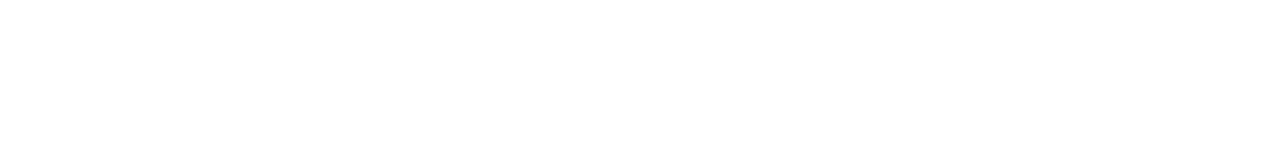
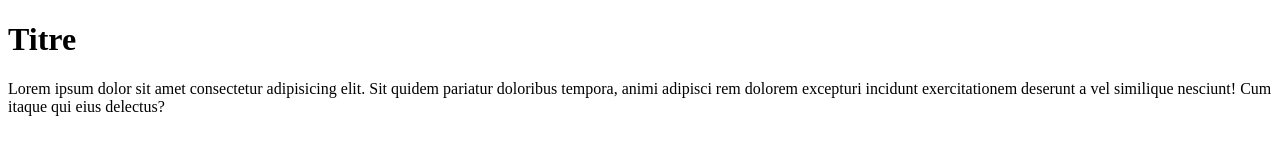
Before and after one commit to Ziyad11111/mon-cv-ziyad1, a plain HTML site: page index.html in a window 1280 px wide. Drawn offline with Linux system fonts and the light colour scheme.

Commit message:
mise en place de la section titre

```diff
--- a/index.html
+++ b/index.html
@@ -7,6 +7,8 @@
     <link rel="stylesheet" href="style.css">
 </head>
 <body>
+    <h1>Titre</h1>
+     <p>Lorem ipsum dolor sit amet consectetur adipisicing elit. Sit quidem pariatur doloribus tempora, animi adipisci rem dolorem excepturi incidunt exercitationem deserunt a vel similique nesciunt! Cum itaque qui eius delectus?</p>
 
 </body>
 </html>
```
